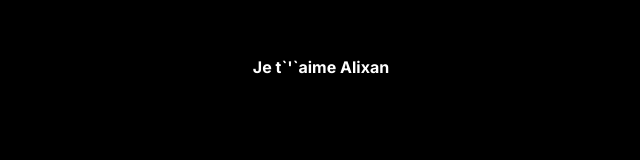
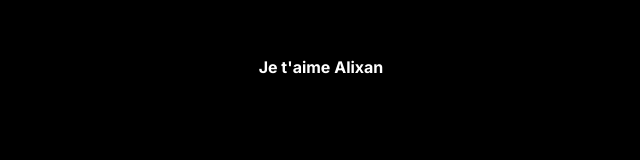
Before and after one commit to minhouuuuuu/smooth-parallax, a Next.js app: page / in a window 1280 px wide. Shown: the part 333-493 px from the top of the page, without its empty margins (319-959 px from the left). Built offline with nearby package versions, Linux system fonts and the light colour scheme.

Commit message:
fixing letter

```diff
--- a/src/app/page.js
+++ b/src/app/page.js
@@ -59,7 +59,7 @@ export default function Home() {
   return (
     <main className={styles.main}>
       <div className={styles.spacer}>
-        <strong>Je t`&apos;`aime Alixan</strong>
+        <strong>Je t&apos;aime Alixan</strong>
       </div>
       <div ref={gallery} className={styles.gallery}>
         <Column images={[images[0], images[1], images[2]]} y={y}/>
```
